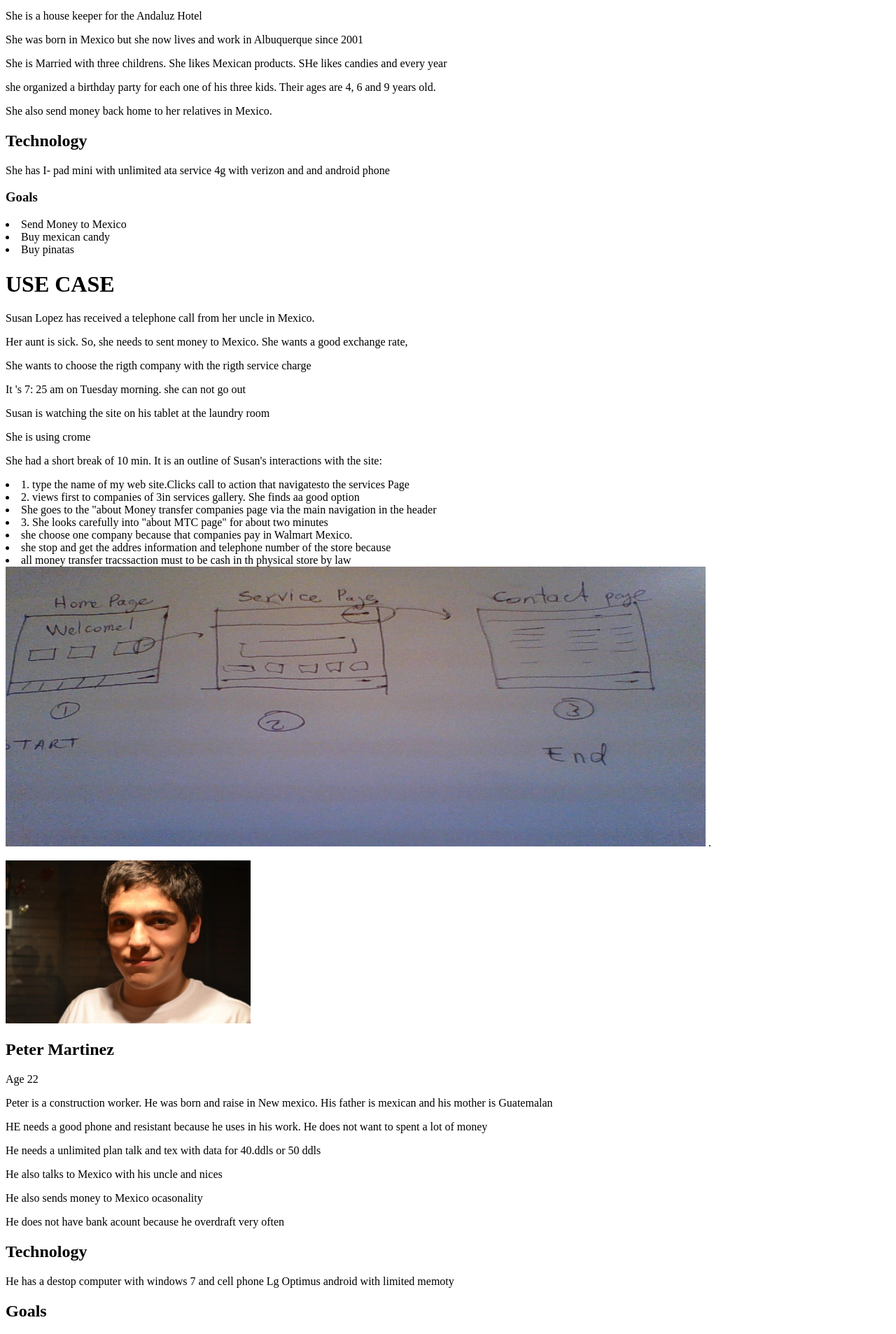
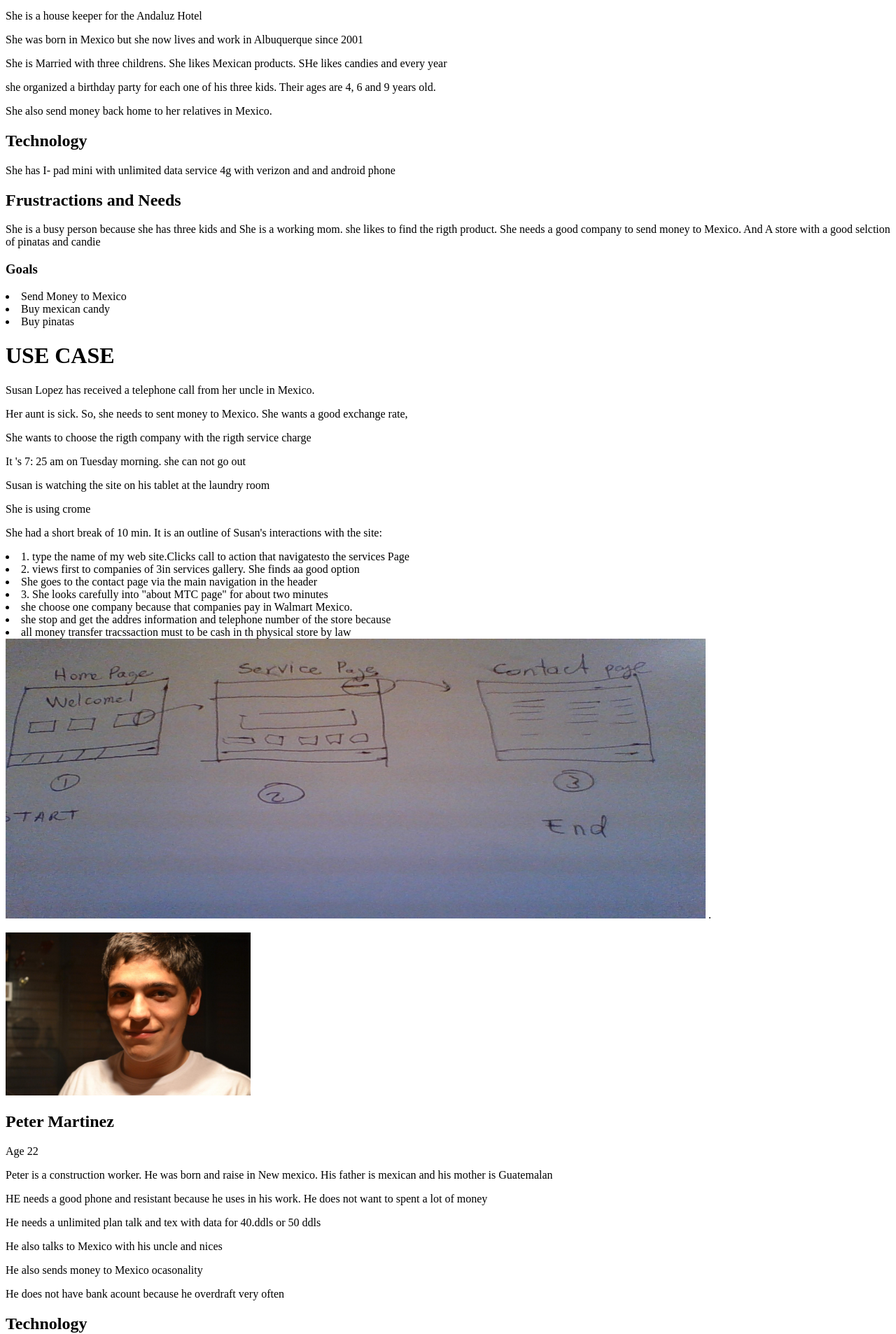
Before and after one commit to hperezperez/per-web-project, a PHP site: page /milestone-2.php in a window 1280 px wide. Shown: the part 324-2231 px from the top of the page at 70% size. Run offline with PHP 8.4, Linux system fonts and the light colour scheme.

Commit message:
I am adding persona and use case

```diff
--- a/documentation/milestone-2.php
+++ b/documentation/milestone-2.php
@@ -12,8 +12,10 @@
 		<p>	she organized a birthday party for each one of his three kids. Their ages are 4, 6 and 9 years old.</p>
 		<p> She also send money back home to her relatives in Mexico.</p>
 		<h2> Technology</h2>
-		<p> She has I- pad mini with unlimited ata service 4g with verizon and and android phone</p>
-
+		<p> She has I- pad mini with unlimited data service 4g with verizon and and android phone</p>
+		 <h2> Frustractions and Needs</h2>
+		<p> She is a busy person because she has three kids and She is a working mom. she likes to find the rigth product.
+		 She needs a good company to send money to Mexico. And A store with a good selction of pinatas and candie</p>
 		<h3>Goals</h3>
 		<li>Send Money to Mexico</li>
 		<li> Buy mexican candy</li>
@@ -29,7 +31,7 @@
 		<p> She had a short break of 10 min. It is an outline of Susan's interactions  with the site:</p>
       <li> 1. type the name of my web site.Clicks call to action that   navigatesto the services Page</li>
 		<li> 2. views first to companies of 3in services gallery.  She finds aa good option </li>
-		<li> She goes to the "about Money transfer companies page via the main navigation in the header</li>
+		<li> She goes to the contact  page via the main navigation in the header</li>
 		<li> 3. She looks carefully into "about MTC page" for about  two minutes</li>
 		<li>  she choose one company  because that companies pay in Walmart Mexico.</li>
 		<li> she stop and get the addres information and telephone number  of the store because</li>
@@ -51,7 +53,13 @@
 		<p> He does not have bank acount because he overdraft very often</p>
 
 		<h2> Technology</h2>
-		 <p> He has a destop computer with windows 7 and cell phone Lg Optimus android with limited memoty</p>
+		 <p> He has a desktop computer with windows 7 and cell phone Lg Optimus android with limited memoty</p>
+
+		<h2> Frustrations and needs</h2>
+		<p.> He is a young guy . He likes good phones but he has limited budget. That is one of his frustration
+		     He also does not have a lot of extra money to send to his relatives for that reason he needsa
+		 good store tthat provide all the services that he needs at good price</p.>
+
 		<h2> Goals</h2>
 		    <li>  buy a Cellular phone with good  data plan and good price</li>
 		    <li>  Send Money to his relative in Guatemala</li>
```
